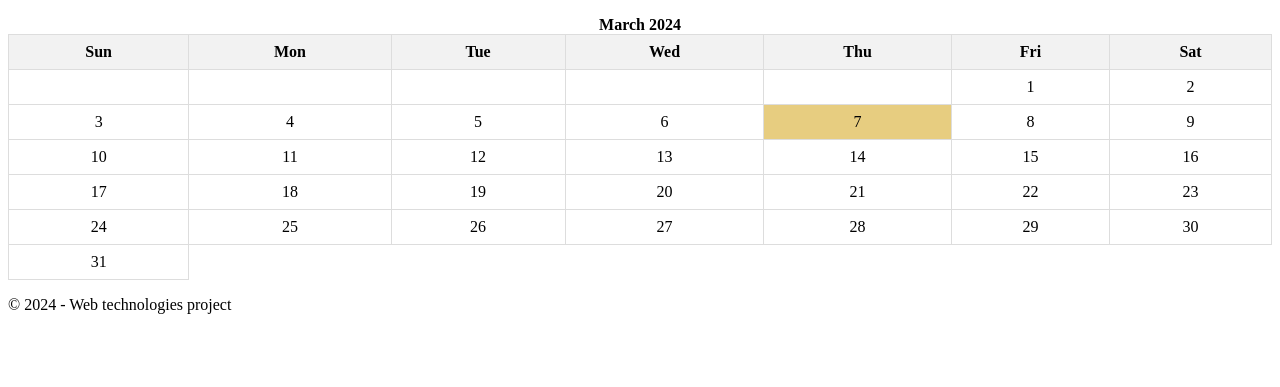
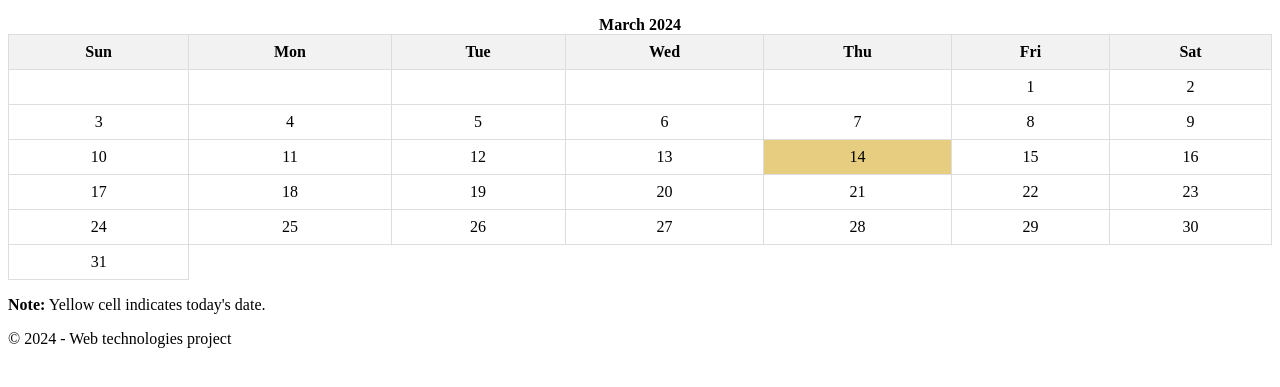
Before and after one commit to Lu671/Web-Project, a Django app: page / in a window 1280 px wide. Shown: the part 119-506 px from the top of the page. Run offline with Django 5.2, Linux system fonts and the light colour scheme.

Commit message:
script for select the day

```diff
--- a/templates/home.html
+++ b/templates/home.html
@@ -19,6 +19,10 @@
             background-color: #f2f2f2;
         }
 
+        td {
+            cursor: pointer;
+        }
+
         td:hover {
             background-color: #f2f2f2;
         }
@@ -27,6 +31,7 @@
             background-color: #e7cd80;
         }
     </style>
+
 </head>
 
 <body>
@@ -55,7 +60,7 @@
             <td>4</td>
             <td>5</td>
             <td>6</td>
-            <td class="today">7</td>
+            <td>7</td>
             <td>8</td>
             <td>9</td>
         </tr>
@@ -90,9 +95,21 @@
             <td>31</td>
         </tr>
     </table>
+    <p><strong>Note:</strong> Yellow cell indicates today's date.</p>
 
+    <script>
+        // Get the current day
+        var today = new Date().getDate();
+        // Find the td element for today and add the 'today' class to it
+        var tds = document.getElementsByTagName('td');
+        for (var i = 0; i < tds.length; i++) {
+            if (tds[i].innerText == today.toString()) {
+                tds[i].classList.add('today');
+                break;
+            }
+        }
+    </script>
 </body>
 
 
-
 {% endblock %}
```
